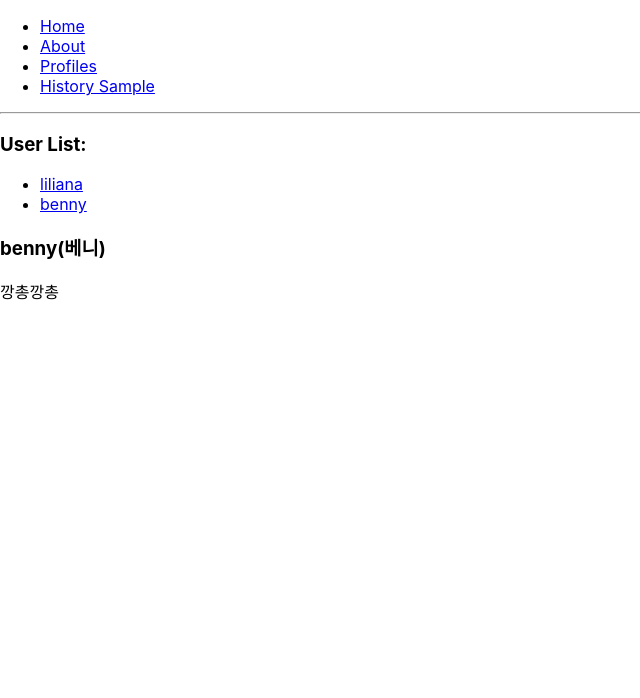
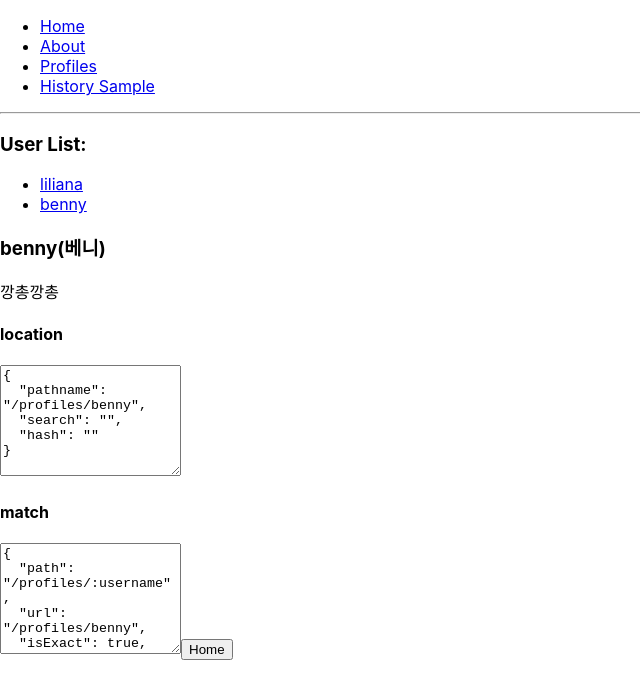
Before and after one commit to lilianaaaaa/deal-with-react, a React (Create React App) app: page /profiles/benny in a window 1280 px wide. Shown: the top 698 px of the page, without its empty margins (0-640 px from the left). Built offline with nearby package versions, Linux system fonts and the light colour scheme.

Commit message:
리액트 라우터 부가기능 - withRouter

```diff
--- a/src/Profile.js
+++ b/src/Profile.js
@@ -1,3 +1,6 @@
+import { withRouter } from 'react-router-dom';
+import WithRouterSample from './WithRouterSample';
+
 const data = {
     liliana:{
         name: 'Liliana',
@@ -19,8 +22,9 @@
         <div>
             <h3>{username}({profile.name})</h3>
             <p>{profile.description}</p>
+            <WithRouterSample/>
         </div>
     );
 };
 
-export default Profile;
+export default withRouter(Profile);
--- /dev/null
+++ b/src/WithRouterSample.js
@@ -0,0 +1,14 @@
+import { withRouter } from "react-router-dom";
+const WithRouterSample = ({location, match, history}) => {
+    return(
+        <div>
+            <h4>location</h4>
+            <textarea value={JSON.stringify(location, null, 2)} rows={7} readOnly={true}/>{/* JSON.stringfy의 두번째 파라미터, 세번째 파라미터 null, 2 로 설정 시 JSON에 들여쓰기가 적용된 상태로 문자열이 만들어짐 */}
+            <h4>match</h4>
+            <textarea value={JSON.stringify(match, null, 2)} rows={7} readOnly={true}/>
+            <button onClick={() => history.push('/')}>Home</button>
+        </div>
+    );
+};
+
+export default withRouter(WithRouterSample);//HoC (Higer-order Component) 라우트로 사용된 컴포넌트가 아니어도 match, location, history 객체를 접근할 수 있게 해준다.
```
